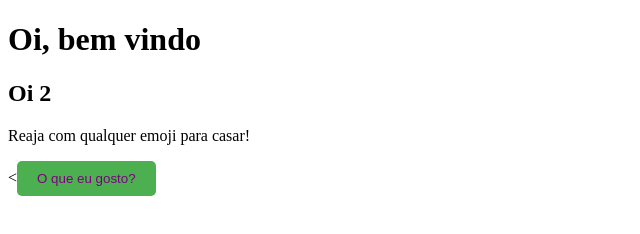
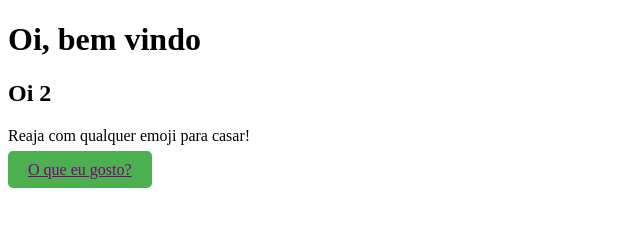
Before and after one commit to mascabelydotcom/kaio, a plain HTML site: page index.html in a window 1280 px wide. Shown: the whole page, without its empty margins (0-640 px from the left). Drawn offline with Linux system fonts and the light colour scheme.

Commit message:
Update index.html

```diff
--- a/index.html
+++ b/index.html
@@ -7,9 +7,12 @@
     <title>Kaio</title>
 </head>
 <body>
+
     <h1> Oi, bem vindo</h1>
     <h2> Oi 2</h2>
     <p>Reaja com qualquer emoji para casar!</p>
-    <a><<button class="meu-botao">O que eu gosto?</button></a>
+    <a href="
+           <button class="meu-botao">O que eu gosto?</button>
+    </a>
 </body>
 </html>
```
